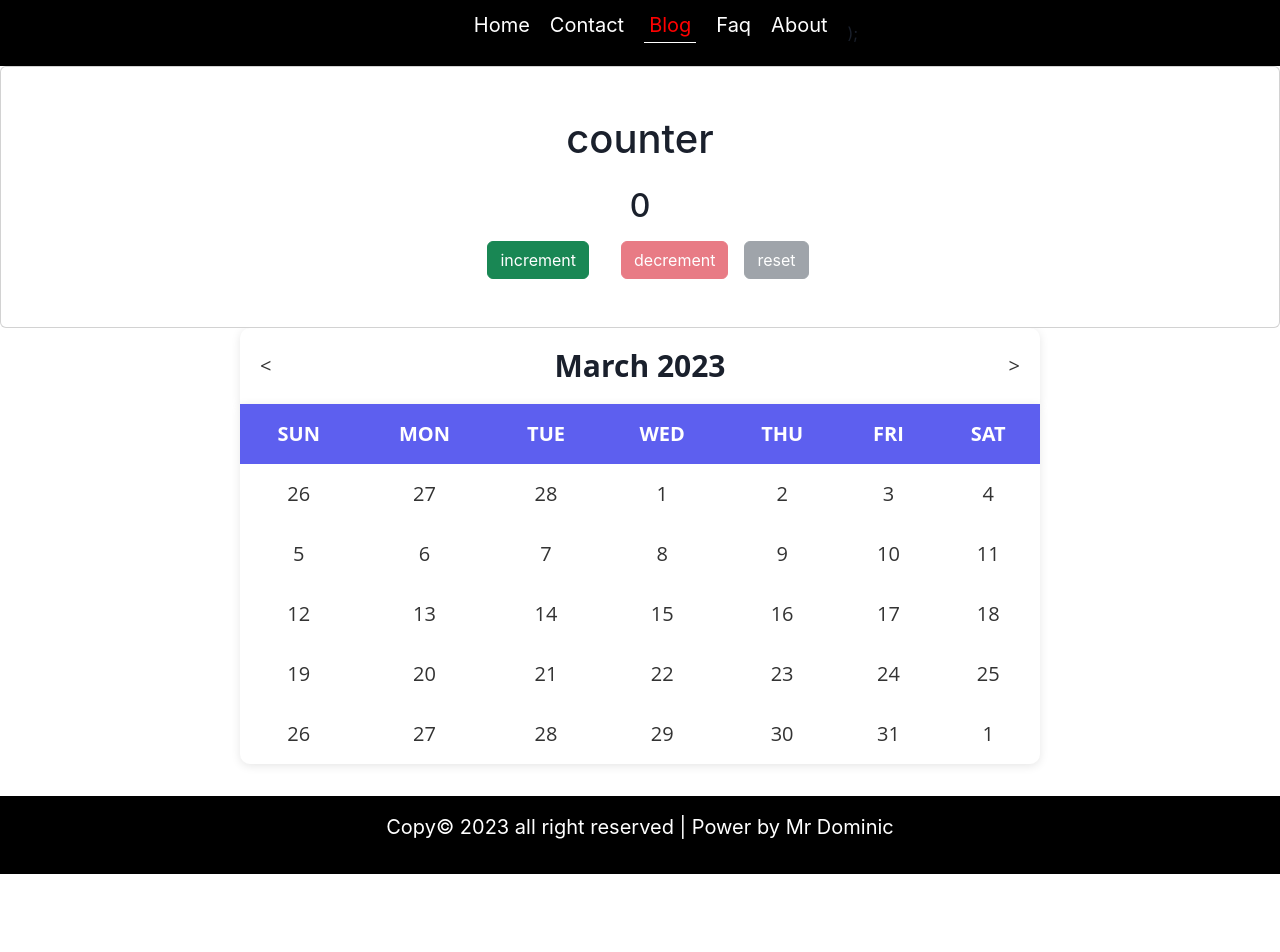
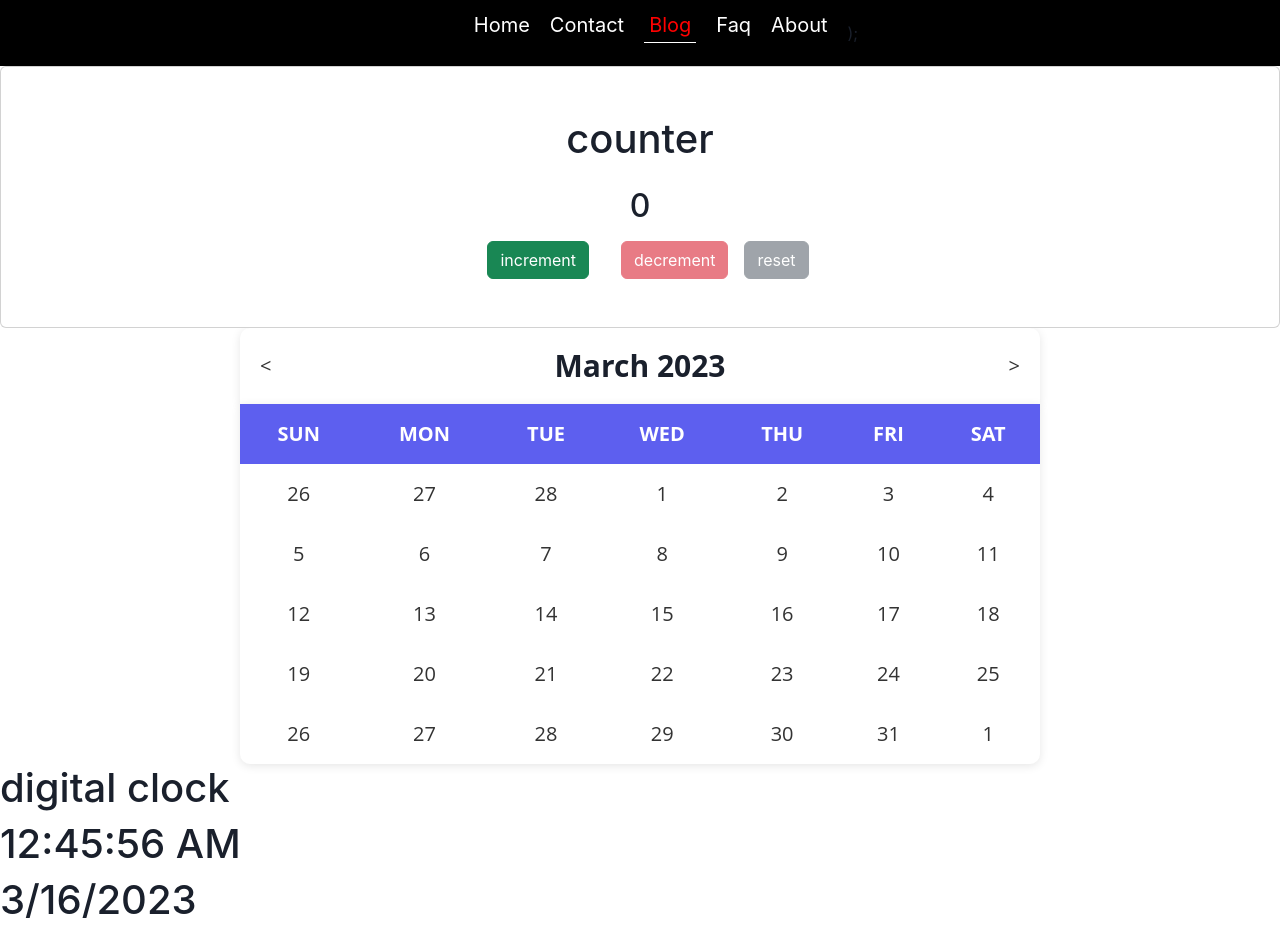
Before and after one commit to domchu/practical, a React (Create React App) app: page /blog in a window 1280 px wide. Shown: the top 952 px of the page. Before the commit the page ends 874 px from the top, so only its background shows below. Built offline with nearby package versions, Linux system fonts and the light colour scheme.

Commit message:
chores: Done with Digital Clock

```diff
--- a/public/index.html
+++ b/public/index.html
@@ -14,7 +14,7 @@
     <link rel="stylesheet" type="text/css" charset="UTF-8" href="https://cdnjs.cloudflare.com/ajax/libs/slick-carousel/1.6.0/slick.min.css" />
 <link rel="stylesheet" type="text/css" href="https://cdnjs.cloudflare.com/ajax/libs/slick-carousel/1.6.0/slick-theme.min.css" />
 
-    <title>Navbar | React App</title>
+    <title>Practical | React App</title>
   </head>
   <body>
     <noscript>You need to enable JavaScript to run this app.</noscript>
--- /dev/null
+++ b/src/Components/Clock.js
@@ -0,0 +1,28 @@
+import React, { useEffect, useState } from "react";
+
+const Clock = () => {
+  const time = new Date().toLocaleTimeString();
+  const date = new Date().toLocaleDateString();
+  const [currentTime, setCurrentTime] = useState(time);
+  const [currentDate, setCurrentDate] = useState(date);
+
+  const updateTime = () => {
+    const time = new Date().toLocaleTimeString();
+    const date = new Date().toLocaleDateString();
+    setCurrentTime(time);
+    setCurrentDate(date);
+  };
+
+  useEffect(() => {
+    setInterval(updateTime, 1000);
+  }, []);
+  return (
+    <div>
+      <h1>digital clock</h1>
+      <h1>{currentTime} </h1>
+      <h1>{currentDate} </h1>
+    </div>
+  );
+};
+
+export default Clock;
--- a/src/Pages/Blog.js
+++ b/src/Pages/Blog.js
@@ -2,6 +2,7 @@ import React from "react";
 import { Box } from "@chakra-ui/react";
 import Counter from "../Counter/Counter";
 import Calender from "../Components/Calender/Calender";
+import Clock from "../Components/Clock";
 
 const Blog = () => {
   return (
@@ -10,6 +11,7 @@ const Blog = () => {
         <Counter />
       </Box>
       <Calender />
+      <Clock />
     </>
   );
 };
```
